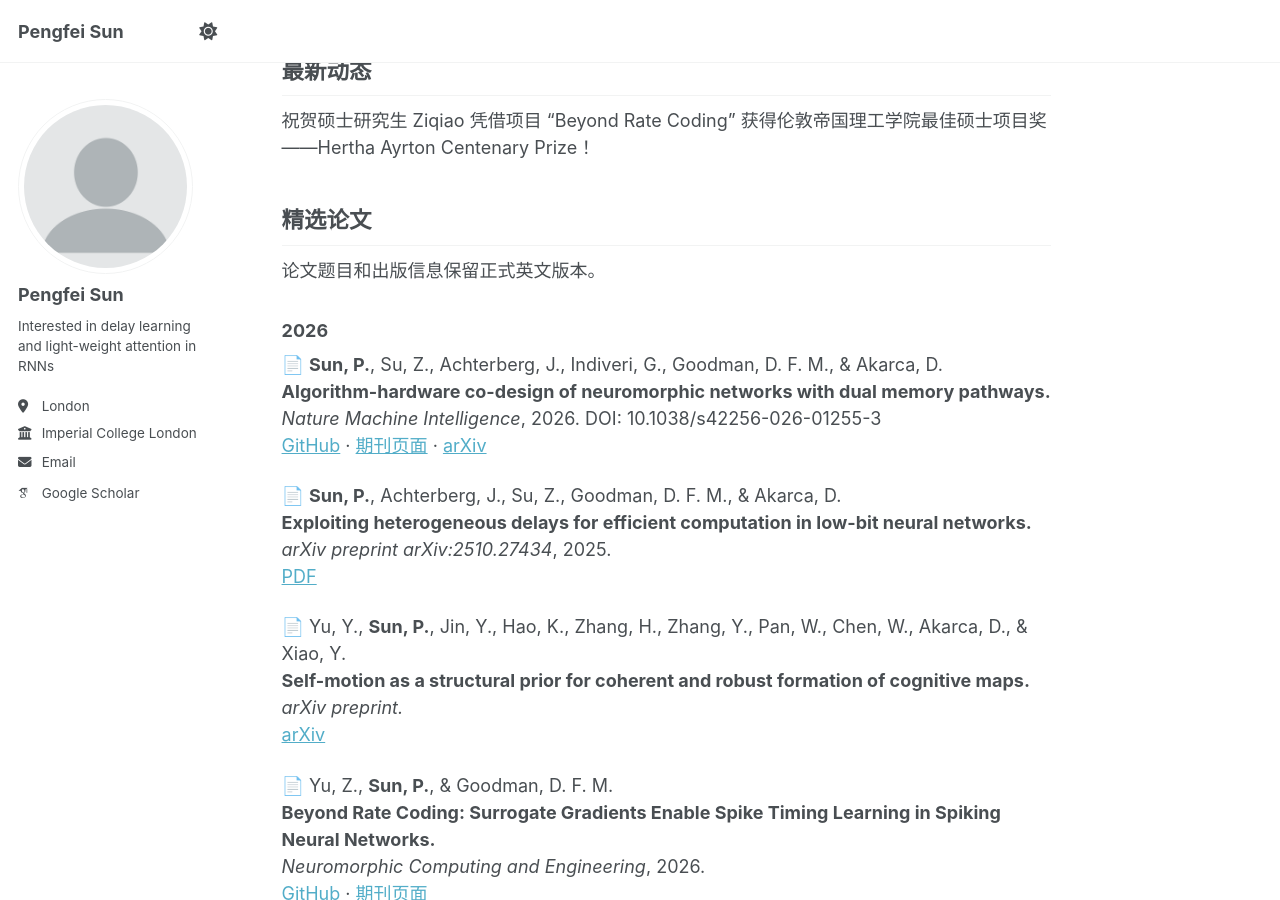
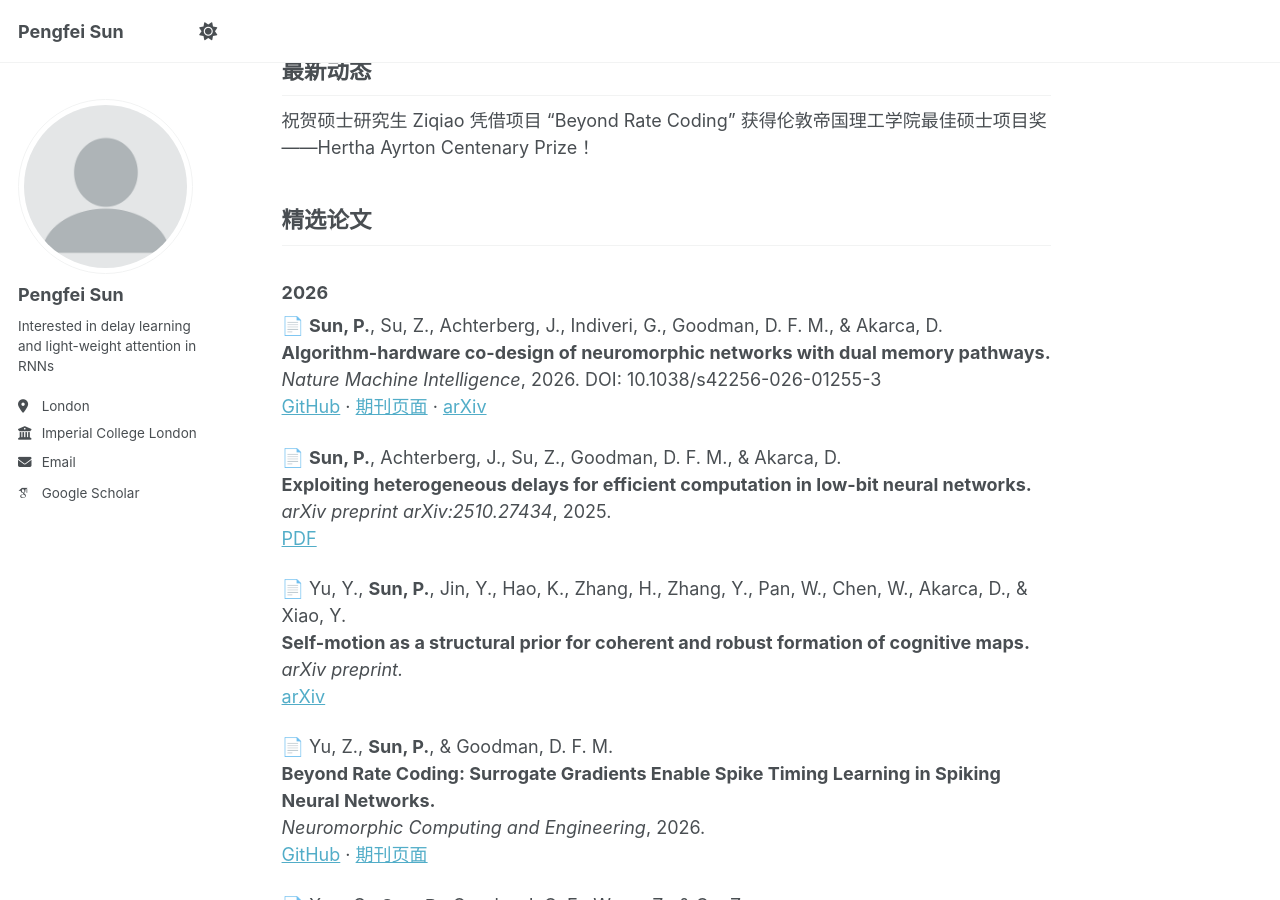
Before and after one commit to sunpengfei1122/Pengfei.Sun, a Jekyll site: the page built from _pages/zh.md, in a window 1280 px wide and 900 px high, scrolled down 1240 px. Built offline with Jekyll 4.4.1, drawn with Linux system fonts in a browser that asks for light colours; some web fonts are replaced.

Commit message:
Update zh.md

```diff
--- a/_pages/zh.md
+++ b/_pages/zh.md
@@ -41,8 +41,6 @@ lang: zh-CN
 祝贺硕士研究生 Ziqiao 凭借项目 “Beyond Rate Coding” 获得伦敦帝国理工学院最佳硕士项目奖——Hertha Ayrton Centenary Prize！
 
 ## 精选论文
-
-论文题目和出版信息保留正式英文版本。
 
 ### 2026
 
```
